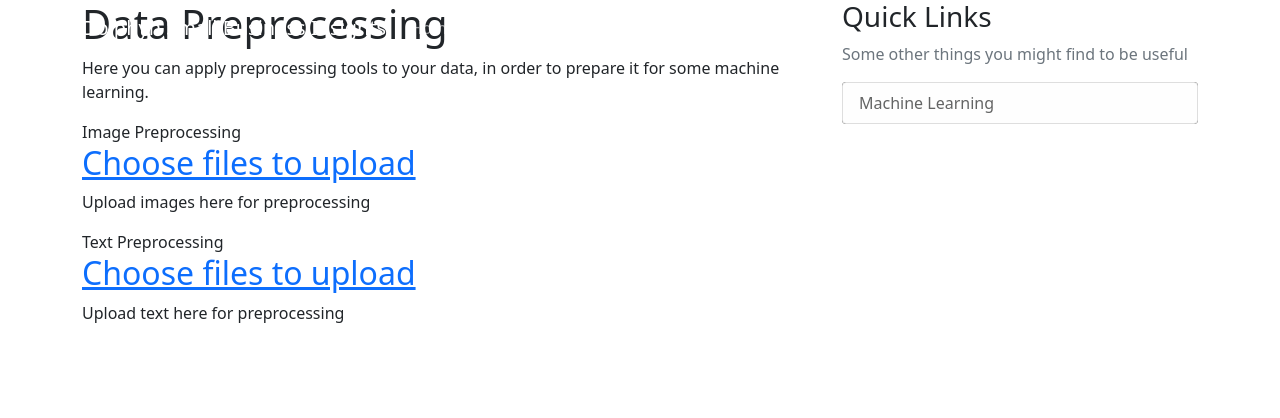
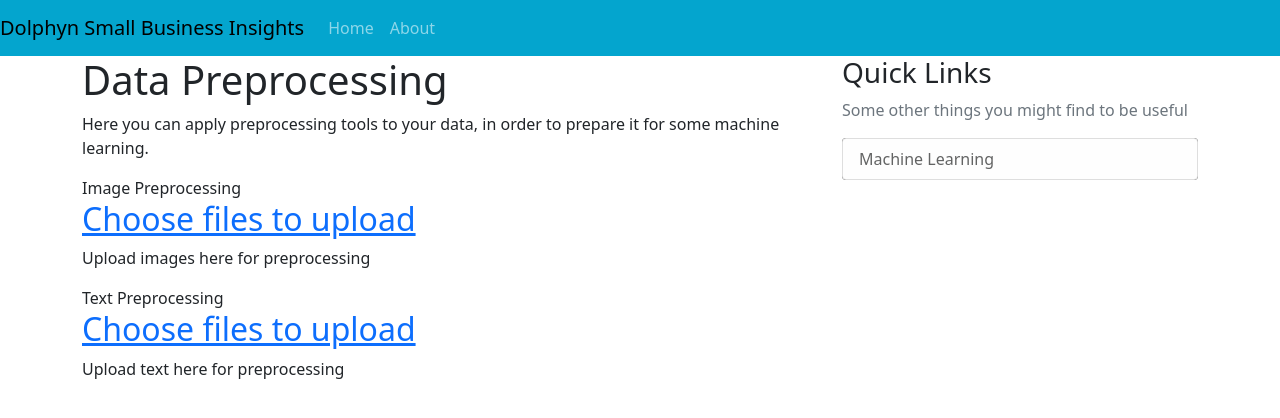
Before and after one commit to uncrewedimp/MathMajorsUnite, a Django app: page / in a window 1280 px wide. Shown: the top 418 px of the page. Run offline with Django 3.2, Linux system fonts and the light colour scheme.

Commit message:
Navigation bar improved

```diff
--- a/cs340_project/preprocessing/templates/preprocessing/base.html
+++ b/cs340_project/preprocessing/templates/preprocessing/base.html
@@ -18,12 +18,43 @@
   <link rel="shortcut icon" type="image/png" href="{% static 'preprocessing/dolphyn_logo.ico' %}" />
 
   <title>Dolphyn</title>
+
+  <style>
+    .navbar-custom {
+        background-color: rgb(4, 165, 206);
+    }
+
+    .navbar-custom .navbar-brand,
+    .navbar-custom .navbar-text,
+    .navbar-custom .nav-link {
+        color: black;
+        background-color: rgb(4, 165, 206);
+    }
+    </style>
 </head>
 
 <body>
   <!-- Navigation Bar -->
   <header class="site-header">
-    <nav class="navbar navbar-expand-md navbar-dark bg-steel fixed-top">
+    <nav class="navbar navbar-expand-lg navbar-custom navbar-dark">
+        <!-- <a class="navbar-brand">Dolphyn Small Business Insights</a> -->
+        <a class="navbar-brand mr-4" href="{% url 'preprocessing-index' %}">Dolphyn Small Business Insights</a>
+        <!-- <a class="nav-link" href="about">About</a> !-->
+        <button class="navbar-toggler" type="button" data-toggle="collapse" data-target="#navbarSupportedContent" aria-controls="navbarSupportedContent" aria-expanded="false" aria-label="Toggle navigation">
+            <span class="navbar-toggler-icon"></span>
+        </button>
+
+        <!-- <div class="collapse navbar-collapse" id="navbarSupportedContent"> -->
+        <div class="collapse navbar-collapse" id="navbarToggle">
+            <ul class="navbar-nav mr-auto">
+                <!-- <li class="nav-item"> -->
+                    <a class="nav-item nav-link" href="{% url 'preprocessing-index' %}">Home</a>
+                    <a class="nav-link" href="{% url 'preprocessing-about' %}">About</a>
+                <!-- </li> -->
+            </ul>
+        </div>
+    </nav>
+    <!-- <nav class="navbar navbar-expand-md navbar-dark bg-steel fixed-top">
       <div class="container">
         <a class="navbar-brand mr-4" href="{% url 'preprocessing-index' %}">Dolphyn Small Business Insights</a>
         <button class="navbar-toggler" type="button" data-toggle="collapse" data-target="#navbarToggle"
@@ -35,7 +66,7 @@
             <a class="nav-item nav-link" href="{% url 'preprocessing-index' %}">Home</a>
             <a class="nav-item nav-link" href="{% url 'preprocessing-about' %}">About</a>
             <a class="nav-item nav-link" href="#">Other tools</a>
-          </div>
+          </div> -->
           <!-- Navbar Right Side -->
           <!-- <div class="navbar-nav">
             <a class="nav-item nav-link" href="#">Login</a>
```
Also changed, not shown: cs340_project/preprocessing/templates/base_old.html (deleted, +0 -43 lines), 3 other files.
